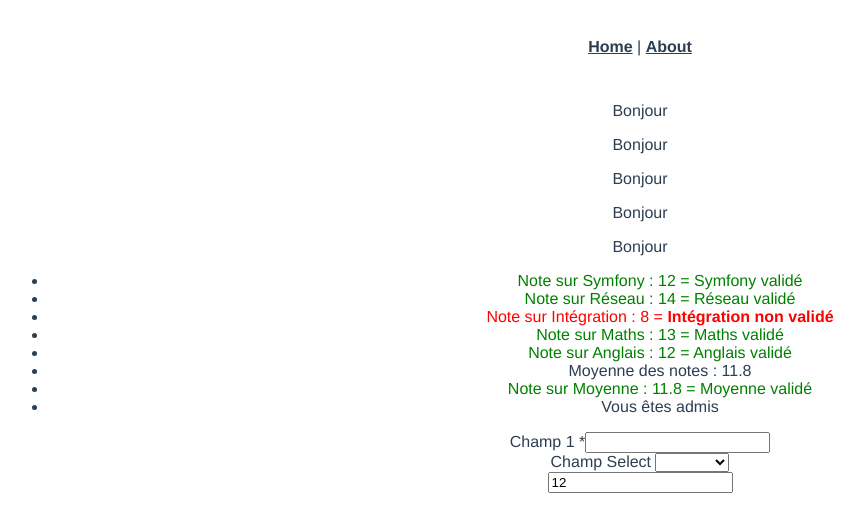
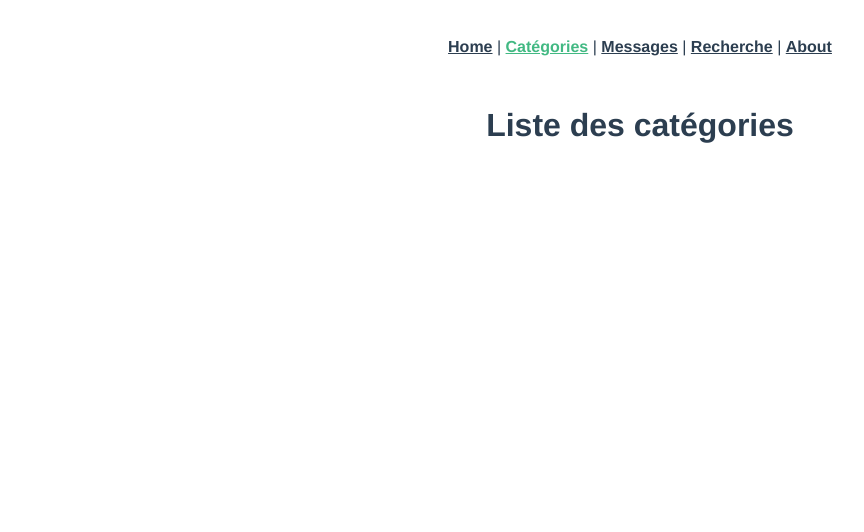
Before and after one commit to pierre370/VueJs, a Vue app: page /categories in a window 1280 px wide. Shown: the top 532 px of the page, without its empty margins (0-864 px from the left). Built offline with nearby package versions, Linux system fonts and the light colour scheme.

Commit message:
feat: Création des routes

```diff
--- a/src/App.vue
+++ b/src/App.vue
@@ -3,85 +3,61 @@
     <div id="nav">
       <router-link to="/">Home</router-link>
       |
-      <router-link to="/about">About</router-link>
+      <router-link to="/categories">Catégories</router-link>
+      |
+      <router-link to="/messages">Messages</router-link>
+      |
+      <router-link to="/recherche">Recherche</router-link>
+      |
+      <router-link to="/a-propos">About</router-link>
     </div>
     <router-view/>
 
-    <Bonjour />
-    <Bonjour />
-    <Bonjour />
-    <Bonjour />
-    <Bonjour />
+<!--    <Bonjour />-->
+<!--    <Bonjour />-->
+<!--    <Bonjour />-->
+<!--    <Bonjour />-->
+<!--    <Bonjour />-->
 
 
-    <ul>
-      <li v-for="(note, matiere) in notes" :key="matiere">
-        <Note :matiere="matiere" :note="note" />
-      </li>
-      <li>Moyenne des notes : {{ moyenneCalculee }}</li>
-      <li>
-        <Note matiere="Moyenne" :note="moyenneCalculee" />
-      </li>
-      <li v-if="moyenneCalculee > 10">Vous êtes admis</li>
-      <li v-else>Play again !</li>
-    </ul>
+<!--    <ul>-->
+<!--      <li v-for="(note, matiere) in notes" :key="matiere">-->
+<!--        <Note :matiere="matiere" :note="note" />-->
+<!--      </li>-->
+<!--      <li>Moyenne des notes : {{ moyenneCalculee }}</li>-->
+<!--      <li>-->
+<!--        <Note matiere="Moyenne" :note="moyenneCalculee" />-->
+<!--      </li>-->
+<!--      <li v-if="moyenneCalculee > 10">Vous êtes admis</li>-->
+<!--      <li v-else>Play again !</li>-->
+<!--    </ul>-->
 
-    <input-text name="test" id="test" :required="true" class="form" label="Champ 1" />
-    <input-select
-        name="test"
-        id="test"
-        :required="false"
-        class="form"
-        label="Champ Select"
-        :donnees="donnees"
+<!--    <input-text name="test" id="test" :required="true" class="form" label="Champ 1" />-->
+<!--    <input-select-->
+<!--        name="test"-->
+<!--        id="test"-->
+<!--        :required="false"-->
+<!--        class="form"-->
+<!--        label="Champ Select"-->
+<!--        :donnees="donnees"-->
 
-    />
+<!--    />-->
 
-    <input type="text" v-model.number="notes.Symfony">
+<!--    <input type="text" v-model.number="notes.Symfony">-->
 
   </div>
 </template>
 
 <script>
-import Bonjour from './components/Bonjour'
-import Note from './components/Note'
-import InputText from './components/formulaire/InputText'
-import InputSelect from './components/formulaire/InputSelect'
-
 export default {
   name: 'App',
-  components: {
-    InputText,
-    InputSelect,
-    Bonjour,
-    Note
-  },
   data: () => {
     return {
-      donnees: [
-        'Symfony',
-        'PHP',
-        'HTML',
-        'CSS',
-        'VueJS'
-      ],
-      notes: {
-        'Symfony': 12,
-        'Réseau': 14,
-        'Intégration': 8,
-        'Maths': 13,
-        'Anglais': 12
-      }
+
     }
   },
   computed: {
-    moyenneCalculee () {
-      let somme = 0
-      for (let matiere in this.notes) {
-        somme += this.notes[matiere]
-      }
-      return somme / Object.keys(this.notes).length
-    }
+
   }
 }
 </script>
--- a/src/router/index.js
+++ b/src/router/index.js
@@ -1,6 +1,9 @@
 import Vue from 'vue'
 import VueRouter from 'vue-router'
 import Home from '../views/Home.vue'
+import Recherche from '../views/Recherche.vue'
+import Categories from '../views/Categories.vue'
+import Messages from '../views/Messages.vue'
 
 Vue.use(VueRouter)
 
@@ -11,7 +14,22 @@ const routes = [
     component: Home
   },
   {
-    path: '/about',
+    path: '/categories',
+    name: 'Categories',
+    component: Categories
+  },
+  {
+    path: '/messages',
+    name: 'Messages',
+    component: Messages
+  },
+  {
+    path: '/recherche',
+    name: 'Recherche',
+    component: Recherche
+  },
+  {
+    path: '/a-propos',
     name: 'About',
     // route level code-splitting
     // this generates a separate chunk (about.[hash].js) for this route
--- /dev/null
+++ b/src/views/Categories.vue
@@ -0,0 +1,5 @@
+<template>
+  <div class="about">
+    <h1>Liste des catégories</h1>
+  </div>
+</template>
--- /dev/null
+++ b/src/views/Messages.vue
@@ -0,0 +1,5 @@
+<template>
+  <div class="about">
+    <h1>Liste des messages</h1>
+  </div>
+</template>
--- /dev/null
+++ b/src/views/Recherche.vue
@@ -0,0 +1,5 @@
+<template>
+  <div class="about">
+    <h1>Page de recherche</h1>
+  </div>
+</template>
```
